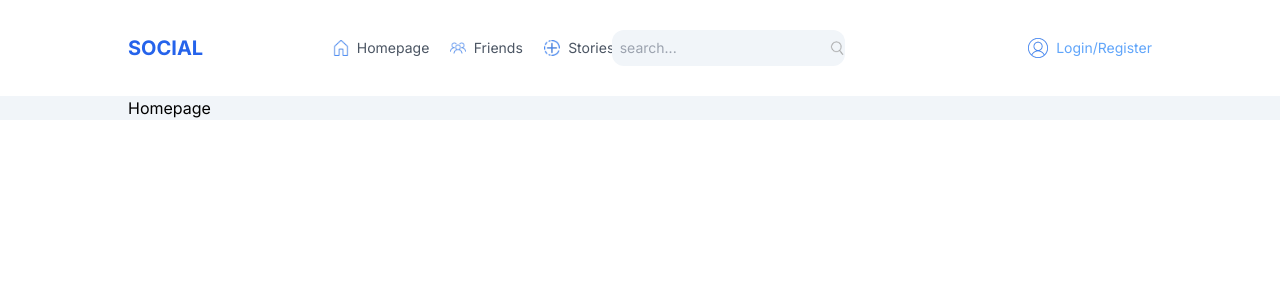
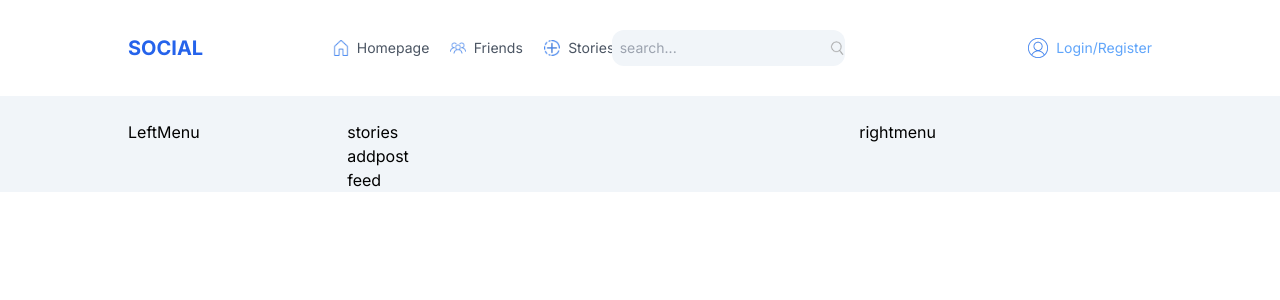
Before and after one commit to SatyaS18/social-media-app, a Next.js app: page / in a window 1280 px wide. Shown: the top 300 px of the page. Built offline with nearby package versions, Linux system fonts and the light colour scheme; no server answers.

Commit message:
set homepage structure

```diff
--- a/src/app/page.tsx
+++ b/src/app/page.tsx
@@ -1,5 +1,15 @@
 const Homepage = () => {
-  return <div className="">Homepage</div>;
+  return (
+    <div className="flex gap-6 pt-6">
+      <div className="hidden xl:block w-[20%]">LeftMenu</div>
+      <div className="w-full lg:w-[70%] xl:w-[50%]">
+        <div className="flex flex-col gap-6">
+          stories <br /> addpost <br /> feed
+        </div>
+      </div>
+      <div className="hidden lg:block w-[30%]">rightmenu</div>
+    </div>
+  );
 };
 
 export default Homepage;
```
